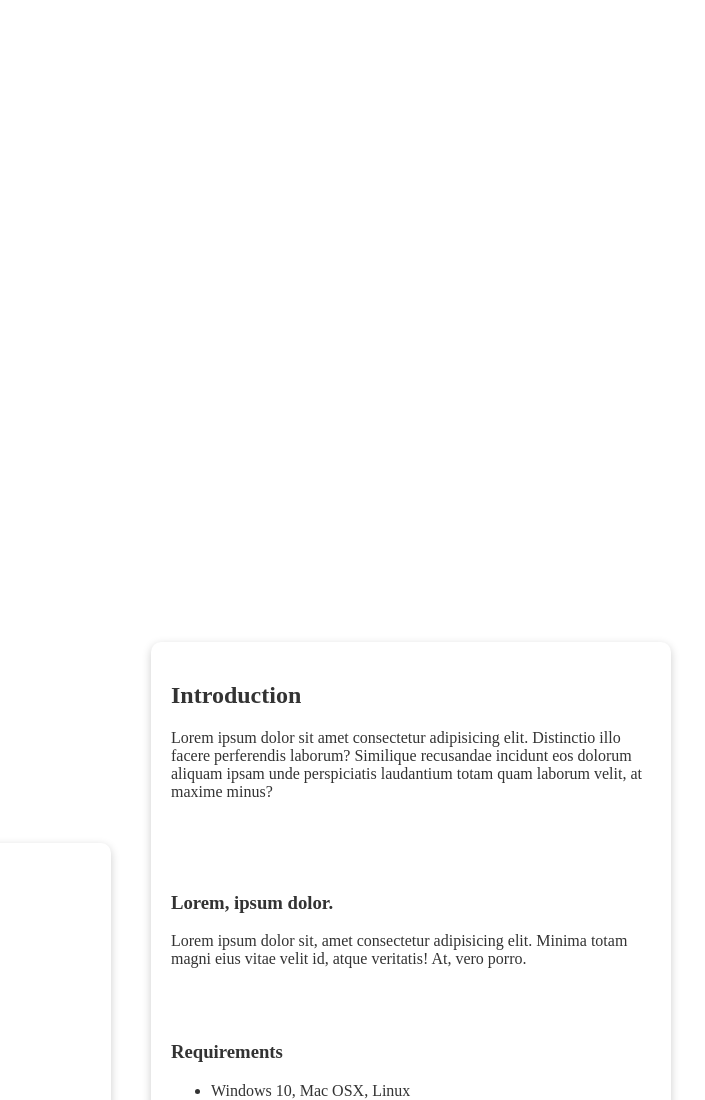
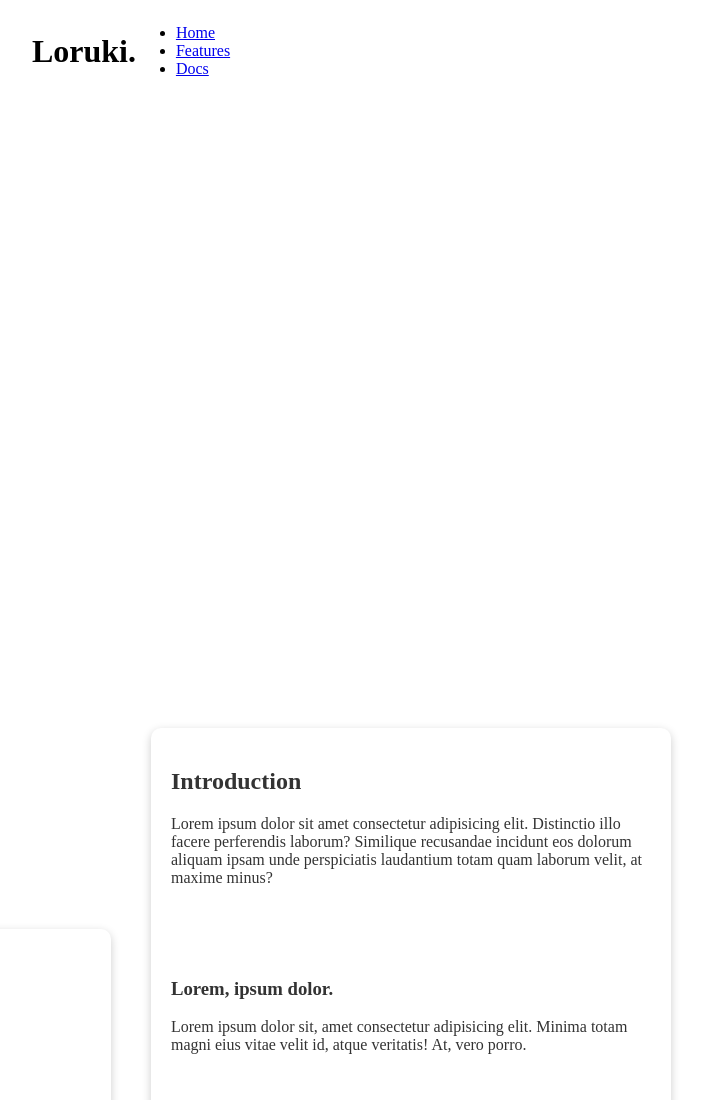
Before and after one commit to badalkacloud/cloudsite, a plain HTML site: page docs.html in a window 1280 px wide. Shown: the top 1100 px of the page, without its empty margins (509-1214 px from the left). Drawn offline with Linux system fonts and the light colour scheme.

Commit message:
Update docs.html

```diff
--- a/docs.html
+++ b/docs.html
@@ -9,7 +9,19 @@
     <title>Loruki | Cloud Hosting For Everyone</title>
 </head>
 <body>
-
+     <!-- Navbar -->
+    <div class="navbar">
+        <div class="container flex">
+            <h1 class="logo">Loruki.</h1>
+            <nav>
+                <ul>
+                    <li><a href="index.html">Home</a></li>
+                    <li><a href="features.html">Features</a></li>
+                    <li><a href="docs.html">Docs</a></li>
+                </ul>
+            </nav>
+        </div>
+    </div>
     <!-- Head -->
     <section class="docs-head bg-primary py-3">
         <div class="container grid">
```
